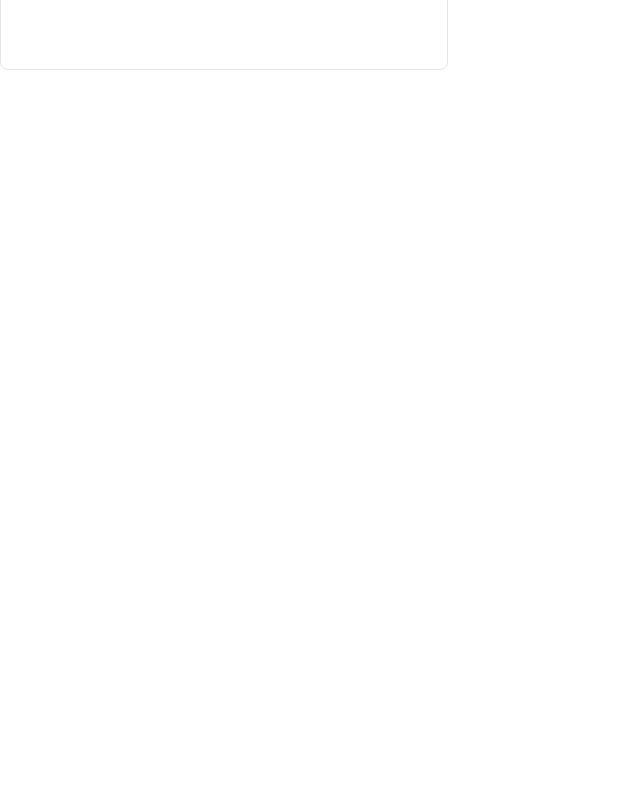
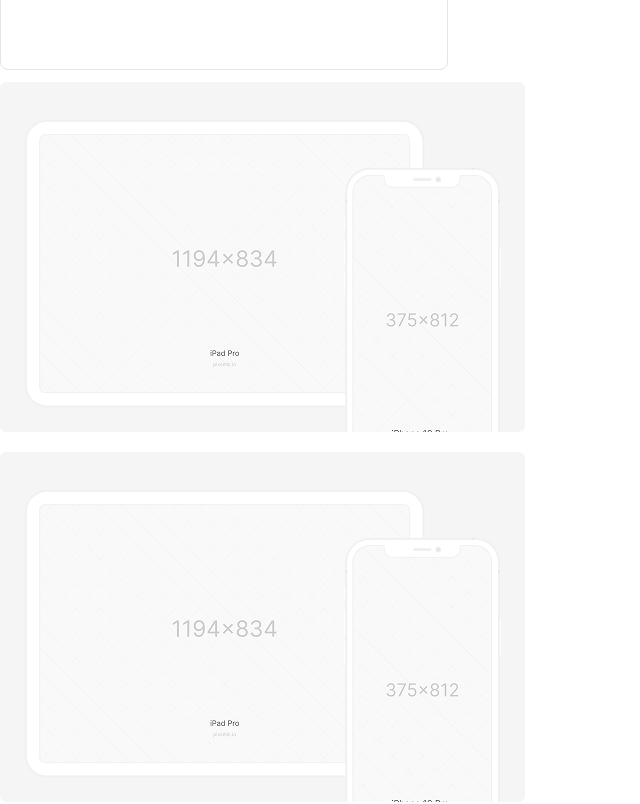
Before and after one commit to murilloressineti/my-portfolio-2.0, a React (Vite) app: page / in a window 1280 px wide. Shown: the part 1280-2084 px from the top of the page, without its empty margins (0-640 px from the left). Before the commit the page ends 1350 px from the top, so only its background shows below. Built offline with nearby package versions, Linux system fonts and the light colour scheme.

Commit message:
feat: Creating the project Thumbnail component

```diff
--- a/src/App.tsx
+++ b/src/App.tsx
@@ -8,6 +8,9 @@ import Tag from "./components/tag";
 import Link from "./components/link";
 import Button from "./components/button";
 import Input from "./components/input";
+import ProjectThumbnail from "./components/project-thumbnail";
+import thumbImg from "./assets/thumbnail/thumb.png";
+import MackbookThumbImg from "./assets/thumbnail/macbook.png";
 
 export default function App() {
   return (
@@ -155,6 +158,30 @@ export default function App() {
           className="min-h-50"
         />
       </div>
+
+      <div className="flex flex-col gap-5">
+        <ProjectThumbnail
+          src={thumbImg}
+          alt="Preview do meu projeto React"
+          variant="default"
+          animate={true}
+        ></ProjectThumbnail>
+
+        <ProjectThumbnail
+          src={thumbImg}
+          alt="Preview do meu projeto React"
+          variant="default"
+          animate={true}
+        ></ProjectThumbnail>
+
+        <ProjectThumbnail
+          src={MackbookThumbImg}
+          alt="Preview do meu projeto React"
+          variant="full"
+        ></ProjectThumbnail>
+      </div>
+
+      <div></div>
     </div>
   );
 }
--- /dev/null
+++ b/src/components/project-thumbnail.tsx
@@ -0,0 +1,56 @@
+import React from "react";
+import { cva, type VariantProps } from "class-variance-authority";
+import { cn } from "../lib/utils";
+
+export const projectThumbnailVariants = cva(
+  "flex items-end justify-center overflow-hidden rounded-md bg-neutral-gray-100",
+  {
+    variants: {
+      variant: {
+        default: "w-75.75 h-50.5 md:w-131.25 md:h-87.5",
+        full: "w-full h-57.25 md:h-280.5 items-center",
+      },
+      animate: {
+        false: "",
+        true: "group cursor-pointer transition-all duration-500 hover:bg-neutral-gray-200",
+      },
+    },
+    defaultVariants: {
+      variant: "default",
+      animate: false,
+    },
+  },
+);
+
+interface ProjectThumbnailProps
+  extends
+    React.HTMLAttributes<HTMLDivElement>,
+    VariantProps<typeof projectThumbnailVariants> {
+  src: string;
+  alt: string;
+}
+
+export default function ProjectThumbnail({
+  variant,
+  animate,
+  src,
+  alt,
+  className,
+  ...props
+}: ProjectThumbnailProps) {
+  return (
+    <div
+      className={cn(projectThumbnailVariants({ variant, animate, className }))}
+      {...props}
+    >
+      <img
+        src={src}
+        alt={alt}
+        className={cn(
+          "w-auto h-auto max-h-[90%] object-contain object-bottom",
+          animate && "transition-transform duration-500 group-hover:scale-105",
+        )}
+      />
+    </div>
+  );
+}
--- a/src/components/text.tsx
+++ b/src/components/text.tsx
@@ -2,7 +2,7 @@ import React from "react";
 import { cva, type VariantProps } from "class-variance-authority";
 import { cn } from "../lib/utils";
 
-export const textVariants = cva("font-sans antialiased", {
+export const textVariants = cva("font-sans", {
   variants: {
     variant: {
       // Display / Hero Titles (Usados no topo da Home e Perfil)
```
Also changed, not shown: src/assets/thumbnail/macbook.png (added), src/assets/thumbnail/thumb.png (added). Lines whose indentation alone changed are shown as unchanged.
